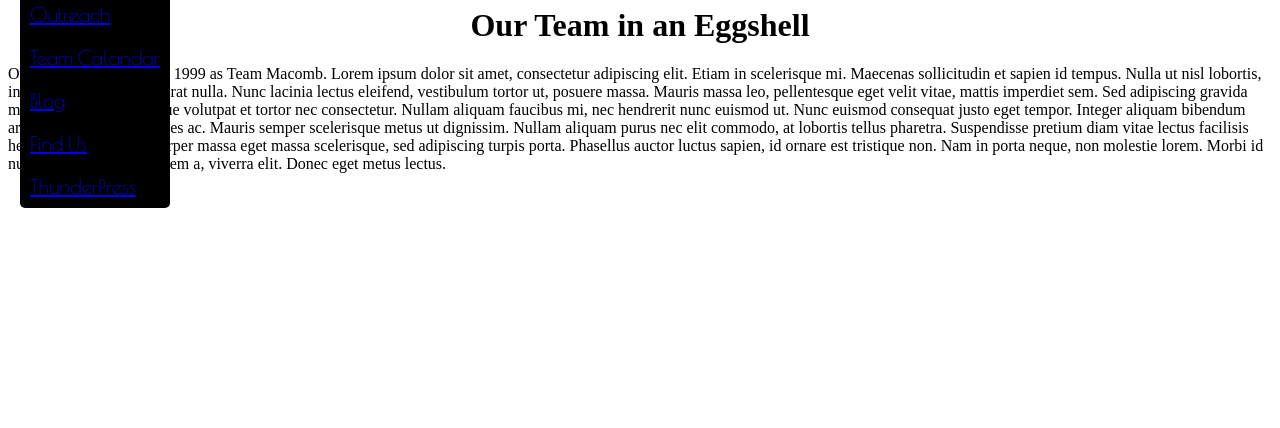
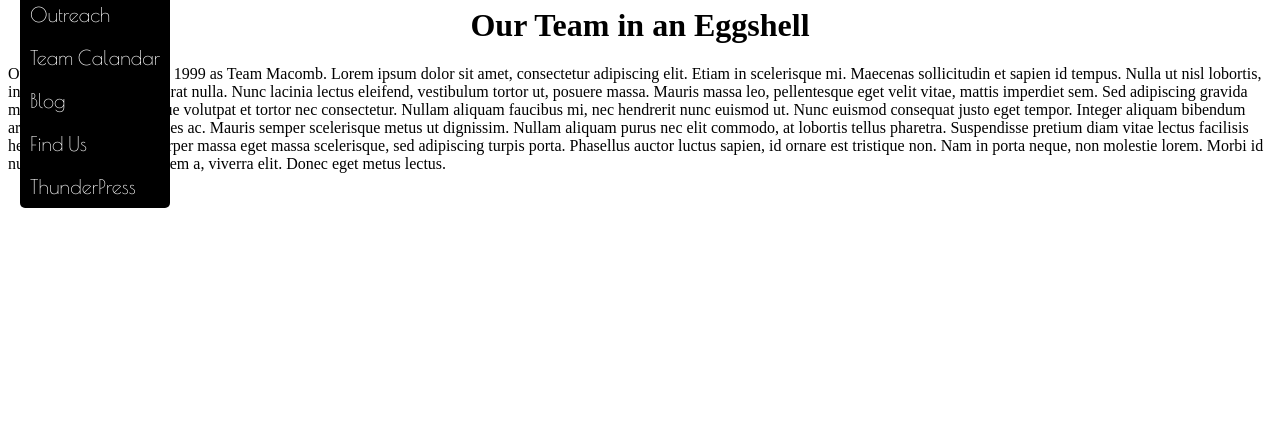
Before and after one commit to tina98/thunderchickens, a plain HTML site: page index.html in a window 1280 px wide. Shown: the part 372-800 px from the top of the page. Drawn offline with nearby package versions, Linux system fonts and the light colour scheme.

Commit message:
Update main.css

```diff
--- a/css/main.css
+++ b/css/main.css
@@ -8,7 +8,8 @@
   font-family: 'Poiret One', cursive;
 }
 #nav a{
-  color: FFFFFF;
+  color: #FFFFFF;
+  text-decoration: none;
 }
 #nav a:hover{
   text-decoration: underline;
```
